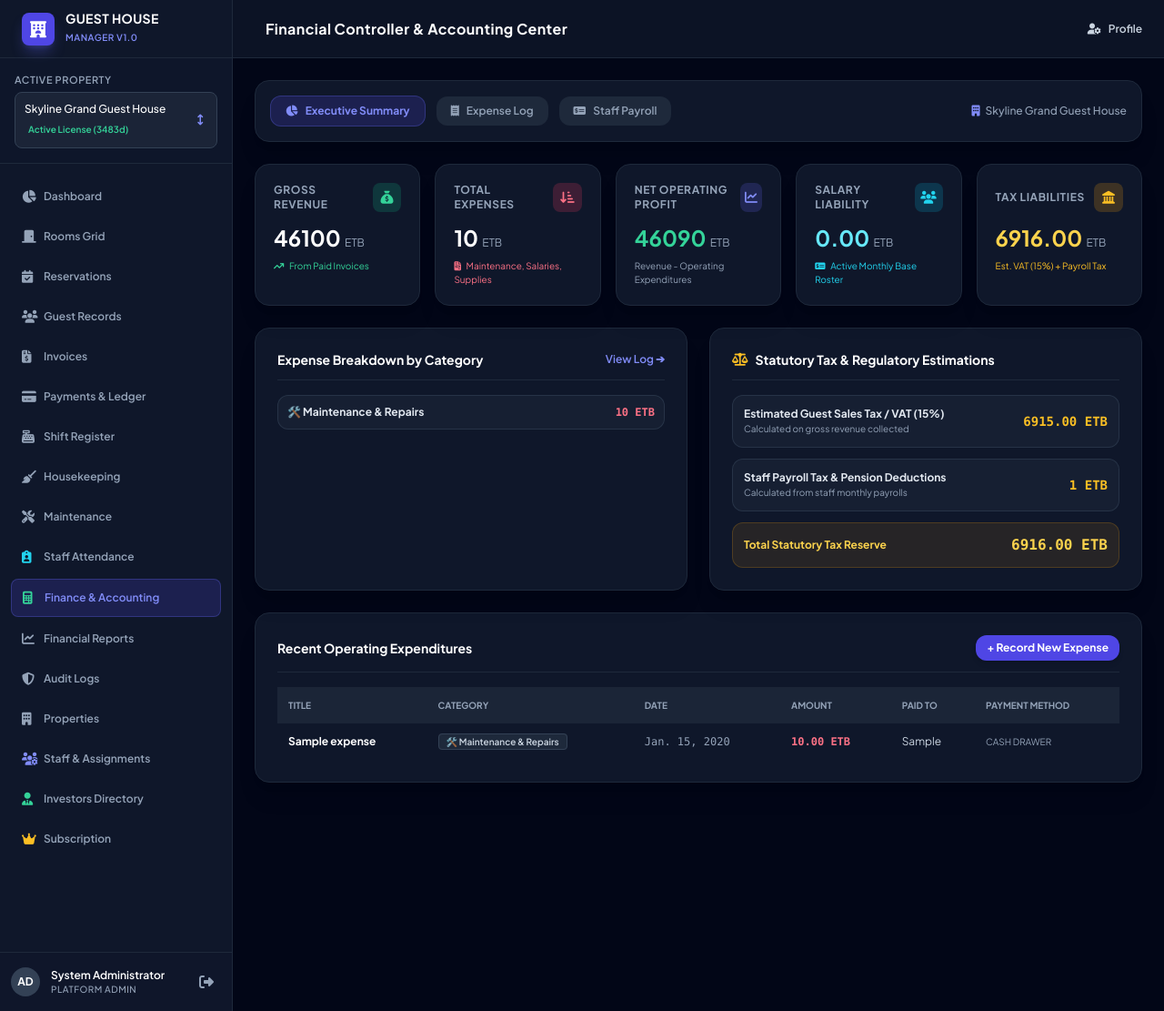
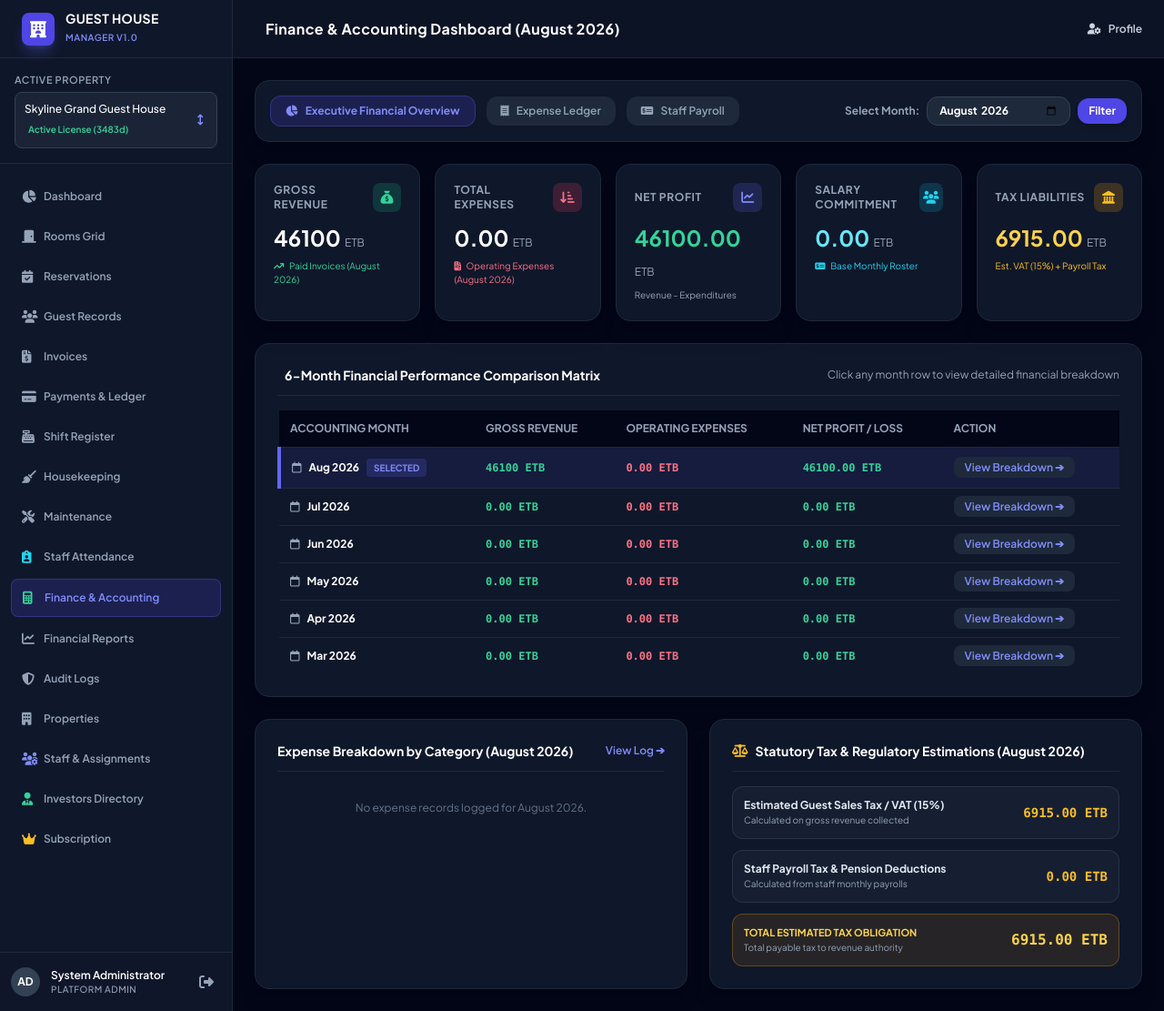
Before and after one commit to abelpro12/Guest_House-, a Django app: page /finance/ in a window 1280 px wide. Shown: the whole page at 91% size. Run offline with Django 4.2, Linux system fonts and the light colour scheme; a user stored in the database is signed in; data comes from the database, SQL or seed files in the repository; tables that the repository leaves empty hold one stand-in row (values such as "Sample post"); some libraries are stand-ins or nearby versions.

Commit message:
Add monthly financial accounting period selector and 6-month comparative performance matrix

```diff
--- a/finance/views.py
+++ b/finance/views.py
@@ -31,19 +31,34 @@ def finance_dashboard(request):
         messages.warning(request, "No property found.")
         return redirect('dashboard:index')
 
-    expenses = Expense.objects.filter(property=prop).order_by('-expense_date')
-    payrolls = StaffPayroll.objects.filter(property=prop).order_by('-created_at')
+    # Selected Month Handling
+    from datetime import datetime
+    month_param = request.GET.get('month')
+    if month_param:
+        try:
+            selected_date = datetime.strptime(month_param, '%Y-%m').date()
+        except ValueError:
+            selected_date = date.today()
+    else:
+        selected_date = date.today()
+
+    selected_year = selected_date.year
+    selected_month = selected_date.month
+    selected_month_str = selected_date.strftime('%Y-%m')
+    month_name = selected_date.strftime('%B %Y')
+
+    # Filter transactions for selected month
+    expenses = Expense.objects.filter(property=prop, expense_date__year=selected_year, expense_date__month=selected_month).order_by('-expense_date')
+    payrolls = StaffPayroll.objects.filter(property=prop, created_at__year=selected_year, created_at__month=selected_month).order_by('-created_at')
+    invoices = Invoice.objects.filter(booking__property=prop, status='paid', created_at__year=selected_year, created_at__month=selected_month)
     attendances = StaffAttendance.objects.filter(property=prop, date=date.today())
 
-    # Revenue calculation from paid invoices
-    invoices = Invoice.objects.filter(booking__property=prop, status='paid')
+    # Revenue & Expenses calculations for selected month
     total_revenue = invoices.aggregate(Sum('total'))['total__sum'] or Decimal('0.00')
-
-    # Expense calculation
     total_expenses = expenses.aggregate(Sum('amount'))['amount__sum'] or Decimal('0.00')
     net_profit = total_revenue - total_expenses
 
-    # Category breakdown
+    # Category breakdown for selected month
     expenses_by_cat = expenses.values('category').annotate(cat_total=Sum('amount'))
     cat_names = dict(Expense.CATEGORY_CHOICES)
     cat_summary = [
@@ -51,18 +66,46 @@ def finance_dashboard(request):
         for item in expenses_by_cat
     ]
 
-    # Tax estimations
+    # Tax estimations for selected month
     estimated_vat = total_revenue * Decimal('0.15') # 15% VAT
     payroll_taxes = payrolls.aggregate(Sum('tax_deduction'))['tax_deduction__sum'] or Decimal('0.00')
     total_tax_liability = estimated_vat + payroll_taxes
 
-    # Salary commitments and payroll totals
+    # Salary commitments & paid payrolls for selected month
     staff_commitments = PropertyStaff.objects.filter(property=prop, is_active=True)
     total_salary_commitment = staff_commitments.aggregate(Sum('base_salary'))['base_salary__sum'] or Decimal('0.00')
     total_payroll_paid = payrolls.filter(status='paid').aggregate(Sum('net_salary'))['net_salary__sum'] or Decimal('0.00')
 
+    # Build 6-Month Comparison Matrix
+    from datetime import timedelta
+    monthly_comparison = []
+    curr = date.today().replace(day=1)
+    for _ in range(6):
+        m_year = curr.year
+        m_month = curr.month
+        m_label = curr.strftime('%b %Y')
+
+        m_rev = Invoice.objects.filter(booking__property=prop, status='paid', created_at__year=m_year, created_at__month=m_month).aggregate(Sum('total'))['total__sum'] or Decimal('0.00')
+        m_exp = Expense.objects.filter(property=prop, expense_date__year=m_year, expense_date__month=m_month).aggregate(Sum('amount'))['amount__sum'] or Decimal('0.00')
+        m_profit = m_rev - m_exp
+
+        monthly_comparison.append({
+            'month_key': curr.strftime('%Y-%m'),
+            'month_label': m_label,
+            'revenue': m_rev,
+            'expenses': m_exp,
+            'profit': m_profit,
+            'is_selected': (m_year == selected_year and m_month == selected_month)
+        })
+
+        prev_month_end = curr - timedelta(days=1)
+        curr = prev_month_end.replace(day=1)
+
     return render(request, 'finance/dashboard.html', {
         'property': prop,
+        'month_name': month_name,
+        'selected_month_str': selected_month_str,
+        'monthly_comparison': monthly_comparison,
         'total_revenue': total_revenue,
         'total_expenses': total_expenses,
         'net_profit': net_profit,
--- a/templates/finance/dashboard.html
+++ b/templates/finance/dashboard.html
@@ -1,32 +1,38 @@
 {% extends 'base.html' %}
 
-{% block title %}Financial & Accounting Suite — {{ property.property_name }}{% endblock %}
-{% block page_title %}Financial Controller & Accounting Center{% endblock %}
+{% block title %}Monthly Finance & Accounting Dashboard — {{ property.property_name }}{% endblock %}
+{% block page_title %}Finance & Accounting Dashboard ({{ month_name }}){% endblock %}
 
 {% block content %}
 <div class="space-y-6">
 
-    <!-- Sub-navigation Header Tabs -->
-    <div class="flex items-center justify-between bg-slate-900 border border-slate-800 rounded-2xl p-4 shadow-xl">
+    <!-- Top Navigation Subnav & Month Picker -->
+    <div class="flex flex-col md:flex-row md:items-center justify-between bg-slate-900 border border-slate-800 rounded-2xl p-4 shadow-xl gap-4">
         <div class="flex items-center space-x-3">
             <a href="{% url 'finance:dashboard' %}" class="px-4 py-2 bg-indigo-600/20 text-indigo-400 border border-indigo-500/30 rounded-xl font-bold text-xs">
-                <i class="fa-solid fa-chart-pie mr-1.5"></i> Executive Summary
+                <i class="fa-solid fa-chart-pie mr-1.5"></i> Executive Financial Overview
             </a>
             <a href="{% url 'finance:expense_list' %}" class="px-4 py-2 bg-slate-800 text-slate-400 hover:text-white rounded-xl font-semibold text-xs transition-colors">
-                <i class="fa-solid fa-receipt mr-1.5"></i> Expense Log
+                <i class="fa-solid fa-receipt mr-1.5"></i> Expense Ledger
             </a>
             <a href="{% url 'finance:payroll_list' %}" class="px-4 py-2 bg-slate-800 text-slate-400 hover:text-white rounded-xl font-semibold text-xs transition-colors">
                 <i class="fa-solid fa-money-check-dollar mr-1.5"></i> Staff Payroll
             </a>
         </div>
-        <div class="text-xs text-slate-400 font-medium">
-            <i class="fa-solid fa-building text-indigo-400 mr-1"></i> {{ property.property_name }}
-        </div>
+
+        <!-- Month Filter Selector Form -->
+        <form method="GET" action="{% url 'finance:dashboard' %}" class="flex items-center space-x-2">
+            <span class="text-xs font-bold text-slate-400">Select Month:</span>
+            <input type="month" name="month" value="{{ selected_month_str }}" onchange="this.form.submit()" class="px-3 py-1.5 bg-slate-800 border border-slate-700 rounded-xl text-white font-bold text-xs">
+            <button type="submit" class="px-3 py-1.5 bg-indigo-600 hover:bg-indigo-500 text-white font-bold text-xs rounded-xl shadow-md">
+                Filter
+            </button>
+        </form>
     </div>
 
-    <!-- Summary KPI Cards -->
+    <!-- Summary KPI Cards for Selected Month -->
     <div class="grid grid-cols-1 sm:grid-cols-2 md:grid-cols-5 gap-4">
-        <!-- Revenue Card -->
+        <!-- Gross Revenue Card -->
         <div class="bg-slate-900 border border-slate-800 rounded-2xl p-5 shadow-xl relative overflow-hidden">
             <div class="flex items-center justify-between">
                 <span class="text-xs font-bold text-slate-400 uppercase tracking-wider">Gross Revenue</span>
@@ -35,7 +41,7 @@
                 </div>
             </div>
             <p class="text-2xl font-black text-white mt-3">{{ total_revenue }} <span class="text-xs font-normal text-slate-400">ETB</span></p>
-            <p class="text-[10px] text-emerald-400 mt-2"><i class="fa-solid fa-arrow-trend-up mr-1"></i> From Paid Invoices</p>
+            <p class="text-[10px] text-emerald-400 mt-2"><i class="fa-solid fa-arrow-trend-up mr-1"></i> Paid Invoices ({{ month_name }})</p>
         </div>
 
         <!-- Expenses Card -->
@@ -47,31 +53,31 @@
                 </div>
             </div>
             <p class="text-2xl font-black text-white mt-3">{{ total_expenses }} <span class="text-xs font-normal text-slate-400">ETB</span></p>
-            <p class="text-[10px] text-rose-400 mt-2"><i class="fa-solid fa-file-invoice mr-1"></i> Maintenance, Salaries, Supplies</p>
+            <p class="text-[10px] text-rose-400 mt-2"><i class="fa-solid fa-file-invoice mr-1"></i> Operating Expenses ({{ month_name }})</p>
         </div>
 
         <!-- Net Operating Profit Card -->
         <div class="bg-slate-900 border border-slate-800 rounded-2xl p-5 shadow-xl relative overflow-hidden">
             <div class="flex items-center justify-between">
-                <span class="text-xs font-bold text-slate-400 uppercase tracking-wider">Net Operating Profit</span>
+                <span class="text-xs font-bold text-slate-400 uppercase tracking-wider">Net Profit</span>
                 <div class="w-8 h-8 rounded-lg bg-indigo-500/20 text-indigo-400 flex items-center justify-center text-sm font-bold">
                     <i class="fa-solid fa-chart-line"></i>
                 </div>
             </div>
             <p class="text-2xl font-black {% if net_profit >= 0 %}text-emerald-400{% else %}text-rose-400{% endif %} mt-3">{{ net_profit }} <span class="text-xs font-normal text-slate-400">ETB</span></p>
-            <p class="text-[10px] text-slate-400 mt-2">Revenue - Operating Expenditures</p>
+            <p class="text-[10px] text-slate-400 mt-2">Revenue - Expenditures</p>
         </div>
 
         <!-- Monthly Staff Salary Commitment Card -->
         <div class="bg-slate-900 border border-slate-800 rounded-2xl p-5 shadow-xl relative overflow-hidden">
             <div class="flex items-center justify-between">
-                <span class="text-xs font-bold text-slate-400 uppercase tracking-wider">Salary Liability</span>
+                <span class="text-xs font-bold text-slate-400 uppercase tracking-wider">Salary Commitment</span>
                 <div class="w-8 h-8 rounded-lg bg-cyan-500/20 text-cyan-400 flex items-center justify-center text-sm font-bold">
                     <i class="fa-solid fa-users"></i>
                 </div>
             </div>
             <p class="text-2xl font-black text-cyan-300 mt-3">{{ total_salary_commitment }} <span class="text-xs font-normal text-slate-400">ETB</span></p>
-            <p class="text-[10px] text-cyan-400 mt-2"><i class="fa-solid fa-money-check-dollar mr-1"></i> Active Monthly Base Roster</p>
+            <p class="text-[10px] text-cyan-400 mt-2"><i class="fa-solid fa-money-check-dollar mr-1"></i> Base Monthly Roster</p>
         </div>
 
         <!-- Tax Liability Summary Card -->
@@ -87,12 +93,60 @@
         </div>
     </div>
 
-    <!-- Middle Grid: Category Breakdown & Tax Breakdown -->
+    <!-- Monthly Performance Matrix Grid (Past 6 Months) -->
+    <div class="bg-slate-900 border border-slate-800 rounded-2xl p-6 shadow-xl space-y-4">
+        <div class="flex items-center justify-between border-b border-slate-800 pb-3">
+            <h4 class="text-sm font-bold text-white flex items-center space-x-2">
+                <i class="fa-solid fa-calendar-range text-cyan-400"></i>
+                <span>6-Month Financial Performance Comparison Matrix</span>
+            </h4>
+            <span class="text-xs text-slate-400">Click any month row to view detailed financial breakdown</span>
+        </div>
+
+        <div class="overflow-x-auto">
+            <table class="w-full text-left border-collapse text-xs">
+                <thead>
+                    <tr class="bg-slate-950 text-slate-400 border-b border-slate-800 uppercase font-semibold">
+                        <th class="p-3">Accounting Month</th>
+                        <th class="p-3">Gross Revenue</th>
+                        <th class="p-3">Operating Expenses</th>
+                        <th class="p-3">Net Profit / Loss</th>
+                        <th class="p-3">Action</th>
+                    </tr>
+                </thead>
+                <tbody class="divide-y divide-slate-800 text-slate-300">
+                    {% for m in monthly_comparison %}
+                    <tr class="hover:bg-slate-800/50 {% if m.is_selected %}bg-indigo-600/10 border-l-4 border-indigo-500{% endif %}">
+                        <td class="p-3 font-bold text-white flex items-center space-x-2">
+                            <i class="fa-regular fa-calendar text-slate-400"></i>
+                            <span>{{ m.month_label }}</span>
+                            {% if m.is_selected %}
+                            <span class="px-2 py-0.5 rounded text-[10px] font-bold bg-indigo-500/20 text-indigo-400 uppercase">Selected</span>
+                            {% endif %}
+                        </td>
+                        <td class="p-3 font-mono font-bold text-emerald-400">{{ m.revenue }} ETB</td>
+                        <td class="p-3 font-mono font-bold text-rose-400">{{ m.expenses }} ETB</td>
+                        <td class="p-3 font-mono font-black {% if m.profit >= 0 %}text-emerald-400{% else %}text-rose-400{% endif %}">
+                            {{ m.profit }} ETB
+                        </td>
+                        <td class="p-3">
+                            <a href="?month={{ m.month_key }}" class="px-3 py-1 bg-slate-800 hover:bg-slate-700 text-indigo-400 hover:text-white rounded-lg text-xs font-semibold">
+                                View Breakdown ➔
+                            </a>
+                        </td>
+                    </tr>
+                    {% endfor %}
+                </tbody>
+            </table>
+        </div>
+    </div>
+
+    <!-- Middle Grid: Category Breakdown & Tax Breakdown for Selected Month -->
     <div class="grid grid-cols-1 md:grid-cols-2 gap-6">
         <!-- Expenses Category Breakdown -->
         <div class="bg-slate-900 border border-slate-800 rounded-2xl p-6 shadow-xl space-y-4">
             <h4 class="text-sm font-bold text-white border-b border-slate-800 pb-3 flex items-center justify-between">
-                <span>Expense Breakdown by Category</span>
+                <span>Expense Breakdown by Category ({{ month_name }})</span>
                 <a href="{% url 'finance:expense_list' %}" class="text-xs font-semibold text-indigo-400 hover:underline">View Log ➔</a>
             </h4>
             <div class="space-y-3 text-xs">
@@ -102,7 +156,7 @@
                     <span class="font-mono text-rose-400 font-bold">{{ item.total }} ETB</span>
                 </div>
                 {% empty %}
-                <p class="text-slate-500 text-center py-4">No expense records logged yet.</p>
+                <p class="text-slate-500 text-center py-4">No expense records logged for {{ month_name }}.</p>
                 {% endfor %}
             </div>
         </div>
@@ -111,7 +165,7 @@
         <div class="bg-slate-900 border border-slate-800 rounded-2xl p-6 shadow-xl space-y-4">
             <h4 class="text-sm font-bold text-white border-b border-slate-800 pb-3 flex items-center space-x-2">
                 <i class="fa-solid fa-scale-balanced text-amber-400"></i>
-                <span>Statutory Tax & Regulatory Estimations</span>
+                <span>Statutory Tax & Regulatory Estimations ({{ month_name }})</span>
             </h4>
             <div class="space-y-3 text-xs">
                 <div class="p-3 bg-slate-800/50 rounded-xl border border-slate-700/60 flex justify-between items-center">
@@ -130,50 +184,16 @@
                     <span class="font-mono font-bold text-amber-400 text-sm">{{ payroll_taxes }} ETB</span>
                 </div>
 
-                <div class="p-3 bg-amber-500/10 border border-amber-500/20 rounded-xl flex justify-between items-center">
-                    <span class="font-bold text-amber-300">Total Statutory Tax Reserve</span>
-                    <span class="font-mono font-bold text-amber-300 text-base">{{ total_tax_liability }} ETB</span>
+                <div class="p-3 bg-amber-500/10 border border-amber-500/30 rounded-xl flex justify-between items-center">
+                    <div>
+                        <p class="font-extrabold text-amber-300 uppercase text-[11px]">Total Estimated Tax Obligation</p>
+                        <p class="text-[10px] text-slate-400">Total payable tax to revenue authority</p>
+                    </div>
+                    <span class="font-mono font-black text-amber-300 text-base">{{ total_tax_liability }} ETB</span>
                 </div>
             </div>
         </div>
     </div>
 
-    <!-- Recent Expenses Table -->
-    <div class="bg-slate-900 border border-slate-800 rounded-2xl p-6 shadow-xl space-y-4">
-        <div class="flex items-center justify-between border-b border-slate-800 pb-3">
-            <h4 class="text-sm font-bold text-white">Recent Operating Expenditures</h4>
-            <a href="{% url 'finance:expense_list' %}" class="px-3 py-1.5 bg-indigo-600 hover:bg-indigo-500 text-white font-bold text-xs rounded-xl shadow-md">
-                + Record New Expense
-            </a>
-        </div>
-        <div class="overflow-x-auto">
-            <table class="w-full text-left text-xs text-slate-300">
-                <thead class="bg-slate-800/80 uppercase text-[10px] text-slate-400 font-semibold">
-                    <tr>
-                        <th class="p-3">Title</th>
-                        <th class="p-3">Category</th>
-                        <th class="p-3">Date</th>
-                        <th class="p-3">Amount</th>
-                        <th class="p-3">Paid To</th>
-                        <th class="p-3">Payment Method</th>
-                    </tr>
-                </thead>
-                <tbody class="divide-y divide-slate-800">
-                    {% for exp in recent_expenses %}
-                    <tr>
-                        <td class="p-3 font-bold text-white">{{ exp.title }}</td>
-                        <td class="p-3"><span class="px-2 py-0.5 rounded bg-slate-800 text-slate-300 border border-slate-700 text-[10px] font-semibold">{{ exp.get_category_display }}</span></td>
-                        <td class="p-3 font-mono text-slate-400">{{ exp.expense_date }}</td>
-                        <td class="p-3 font-mono font-bold text-rose-400">{{ exp.amount }} ETB</td>
-                        <td class="p-3 text-slate-300">{{ exp.paid_to|default:"—" }}</td>
-                        <td class="p-3 uppercase text-[10px] text-slate-400">{{ exp.get_payment_method_display }}</td>
-                    </tr>
-                    {% empty %}
-                    <tr><td colspan="6" class="p-4 text-center text-slate-500">No recent expenses recorded.</td></tr>
-                    {% endfor %}
-                </tbody>
-            </table>
-        </div>
-    </div>
 </div>
 {% endblock %}
```
